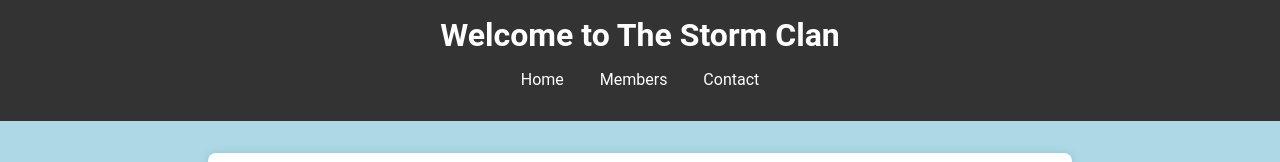
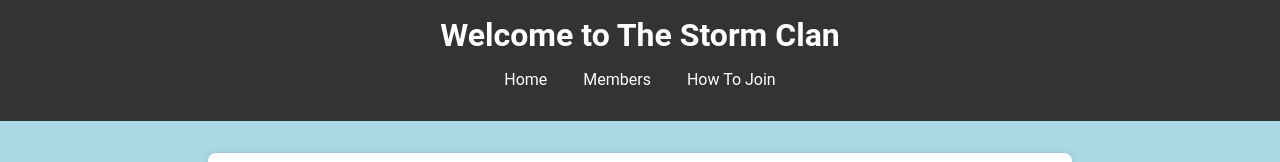
Before and after one commit to SneakonBrowsers/stormclan, a plain HTML site: page index.html in a window 1280 px wide. Shown: the top 162 px of the page. Drawn offline with Linux system fonts and the light colour scheme.

Commit message:
Update index.html

```diff
--- a/index.html
+++ b/index.html
@@ -13,7 +13,7 @@
             <ul>
                 <li><a href="#home">Home</a></li>
                 <li><a href="#members">Members</a></li>
-                <li><a href="#contact">Contact</a></li>
+                <li><a href="#contact">How To Join</a></li>
             </ul>
         </nav>
     </header>
```
